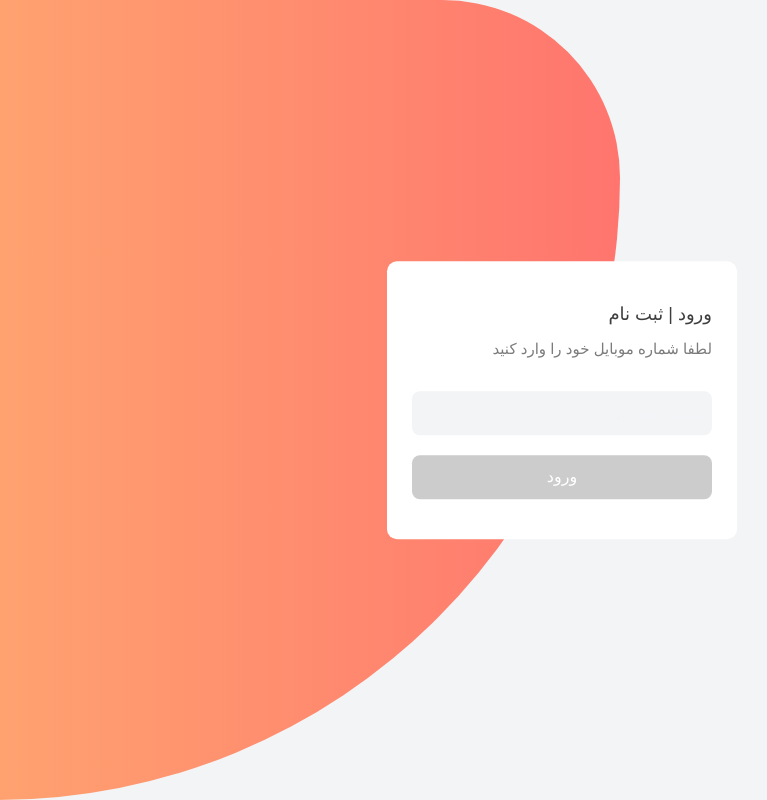
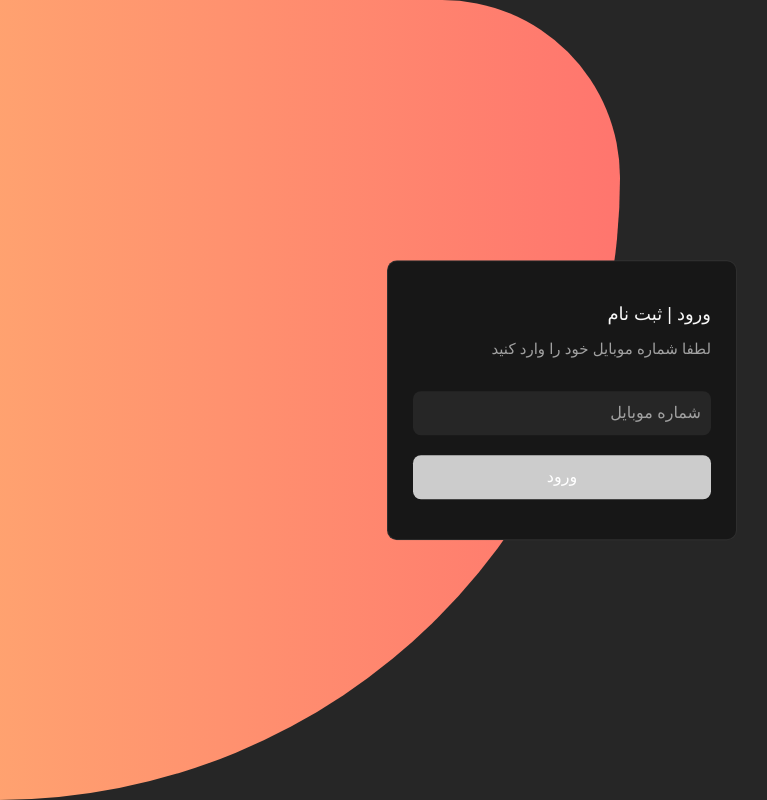
Before and after one commit to karimeskandari32-bit/fainallProject.next, a Next.js app: page /auth in a window 1280 px wide. Shown: the whole page, without its empty margins (78-845 px from the left). Built offline with nearby package versions, Linux system fonts and the light colour scheme; no server answers; a web font is replaced by a local one.

Commit message:
dark mode for auth page and fixes

```diff
--- a/app/(auth)/auth/AuthPage.module.css
+++ b/app/(auth)/auth/AuthPage.module.css
@@ -2,8 +2,9 @@
   display: flex;
   height: 100vh;
   justify-content: center;
-  background-color: rgb(243 244 246);
+  background-color: var(--muted);
 }
+
 .left {
   width: 60%;
   height: 100vh;
@@ -13,34 +14,42 @@
   border-top-right-radius: 200px;
   border-bottom-right-radius: 700px;
 }
+
 .right {
   width: 50%;
   height: 100vh;
 }
+
 .authForm {
   position: fixed;
   top: 50%;
   left: 50%;
   transform: translate(-50%, -50%);
   width: 350px;
-  background-color: white;
+  background-color: var(--card);
+  color: var(--card-foreground);
+  border: 1px solid var(--border);
   padding: 40px 25px;
   border-radius: 10px;
 }
+
 .authForm h2 {
   text-align: center;
-  color: rgb(50, 49, 49);
+  color: var(--foreground);
 }
+
 .authForm h3 {
-  color: rgb(61, 61, 61);
+  color: var(--foreground);
   font-size: 18px;
   margin-bottom: 10px;
 }
+
 .authForm p {
   font-size: 15px;
-  color: rgb(123, 123, 123);
+  color: var(--muted-foreground);
   margin-bottom: 10px;
 }
+
 .authForm input,
 .authForm button {
   width: 100%;
@@ -48,25 +57,36 @@
   border-radius: 8px;
   outline: none;
   border: none;
-  background-color: rgb(243 244 246);
+  background-color: var(--muted);
+  color: var(--foreground);
   margin-top: 20px;
   font-size: 16px;
 }
+
+.authForm input::placeholder {
+  color: var(--muted-foreground);
+}
+
+.authForm input:focus {
+  box-shadow: 0 0 0 2px #3f64ff;
+}
+
 .authForm button {
   background-color: #3f64ff;
   cursor: pointer;
   color: white;
 }
-.authForm .gotoBack{
+
+.authForm .gotoBack {
   width: 30px;
   height: 30px;
   display: flex;
   justify-content: center;
   align-items: center;
   padding: 5px;
-  border: 1px solid gray;
+  border: 1px solid var(--border);
   border-radius: 8px;
-  color: rgb(78, 78, 78);
+  color: var(--muted-foreground);
   margin-right: auto;
   margin-bottom: 10px;
   cursor: pointer;
@@ -87,9 +107,10 @@
 
 .resendOtp p {
   font-size: 13px;
-  color: #555;
+  color: var(--muted-foreground);
 }
-.resend{
+
+.resend {
   color: #3f64ff;
   cursor: pointer;
   text-align: center;
@@ -107,8 +128,7 @@
   }
 }
 
-
-button:disabled{
-    background-color: rgb(167, 163, 163);
-    cursor: not-allowed !important;
- }
+button:disabled {
+  background-color: rgb(167, 163, 163);
+  cursor: not-allowed !important;
+}
--- a/components/sections/home/lastCourses.js
+++ b/components/sections/home/lastCourses.js
@@ -6,6 +6,7 @@ import CourseCard from "@/components/ui/CourseCard";
 export default function LastCourses() {
   const [courses, setCourses] = useState([]);
   const [loading, setLoading] = useState(true);
+  const [error, setError] = useState(false);
 
   useEffect(() => {
     const fetchLatestCourses = async () => {
```
